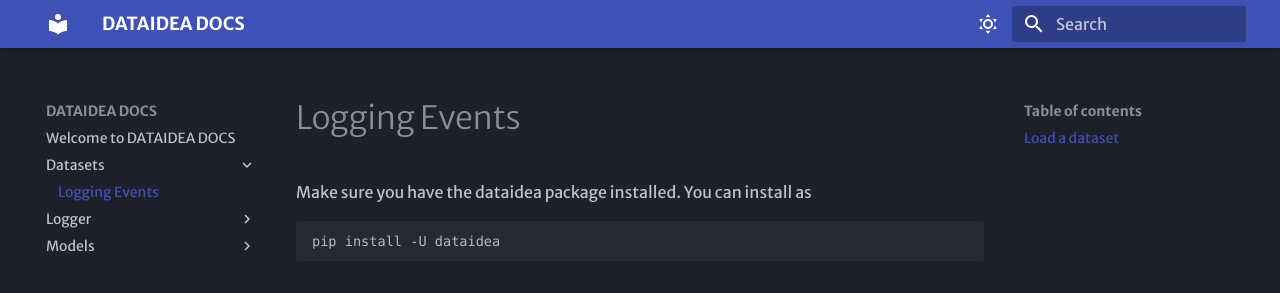
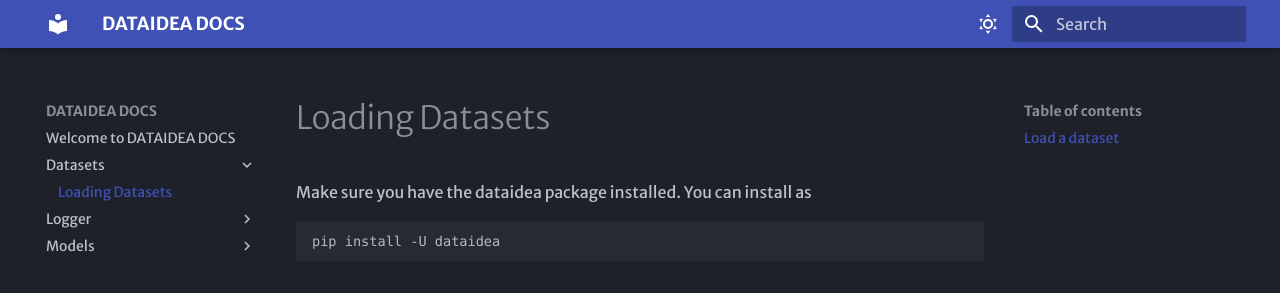
Before and after one commit to dataideaorg/dataidea-docs, an MkDocs documentation site: the page built from docs/Datasets/loading_datasets.md, in a window 1280 px wide. Shown: the top 293 px of the page. Built offline with MkDocs 1.6.1 and Material for MkDocs 9.7.7, drawn with Linux system fonts in a browser that asks for light colours; some web fonts are replaced.

```diff
--- a/docs/Datasets/loading_datasets.md
+++ b/docs/Datasets/loading_datasets.md
@@ -1,4 +1,4 @@
-# Logging Events
+# Loading Datasets
 
 Make sure you have the dataidea package installed. You can install as
 
--- a/docs/Models/loading_models.md
+++ b/docs/Models/loading_models.md
@@ -1,4 +1,4 @@
-# Logging Events
+# Logging Models
 
 Make sure you have the dataidea package installed. You can install as
 
```
